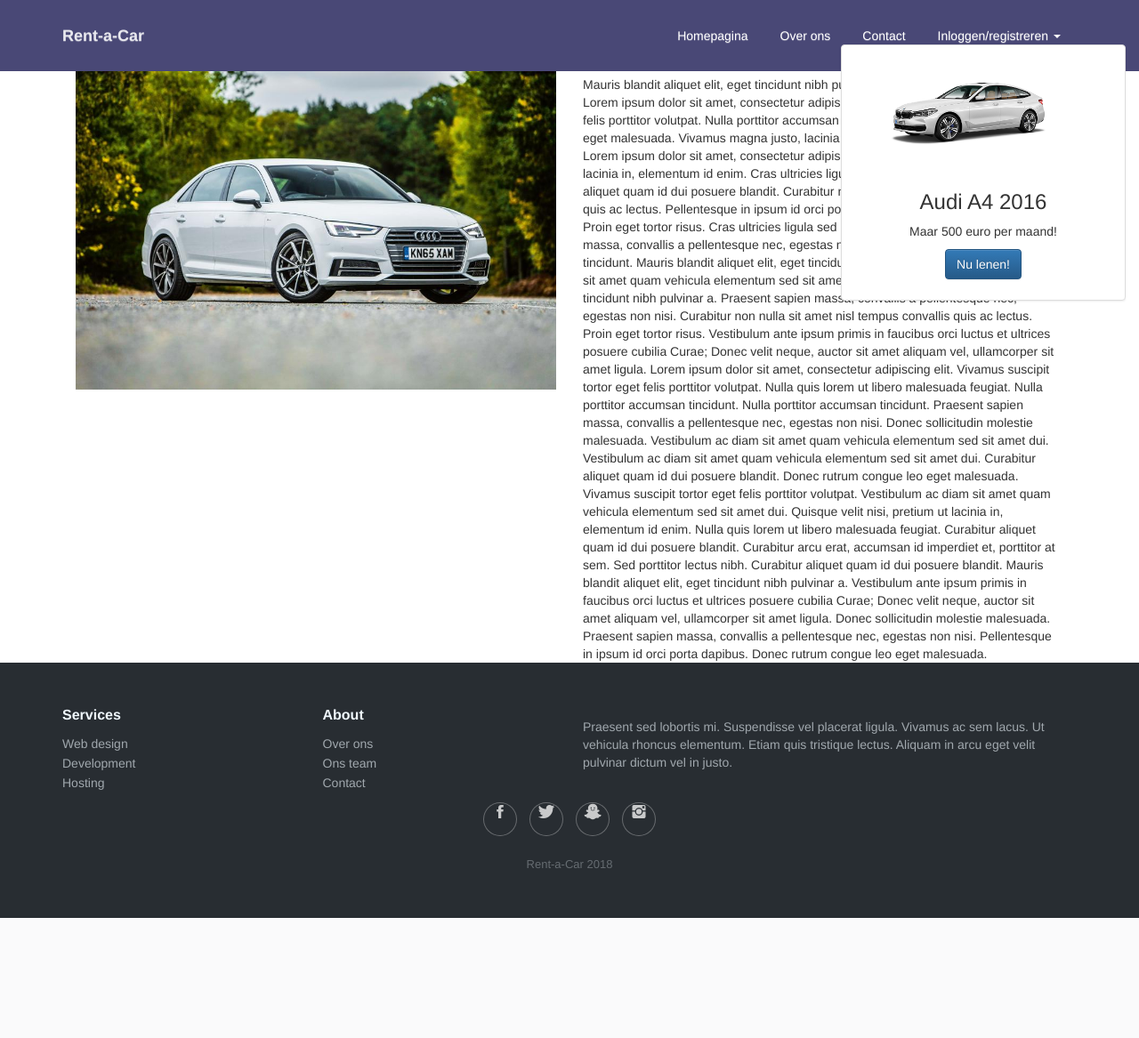
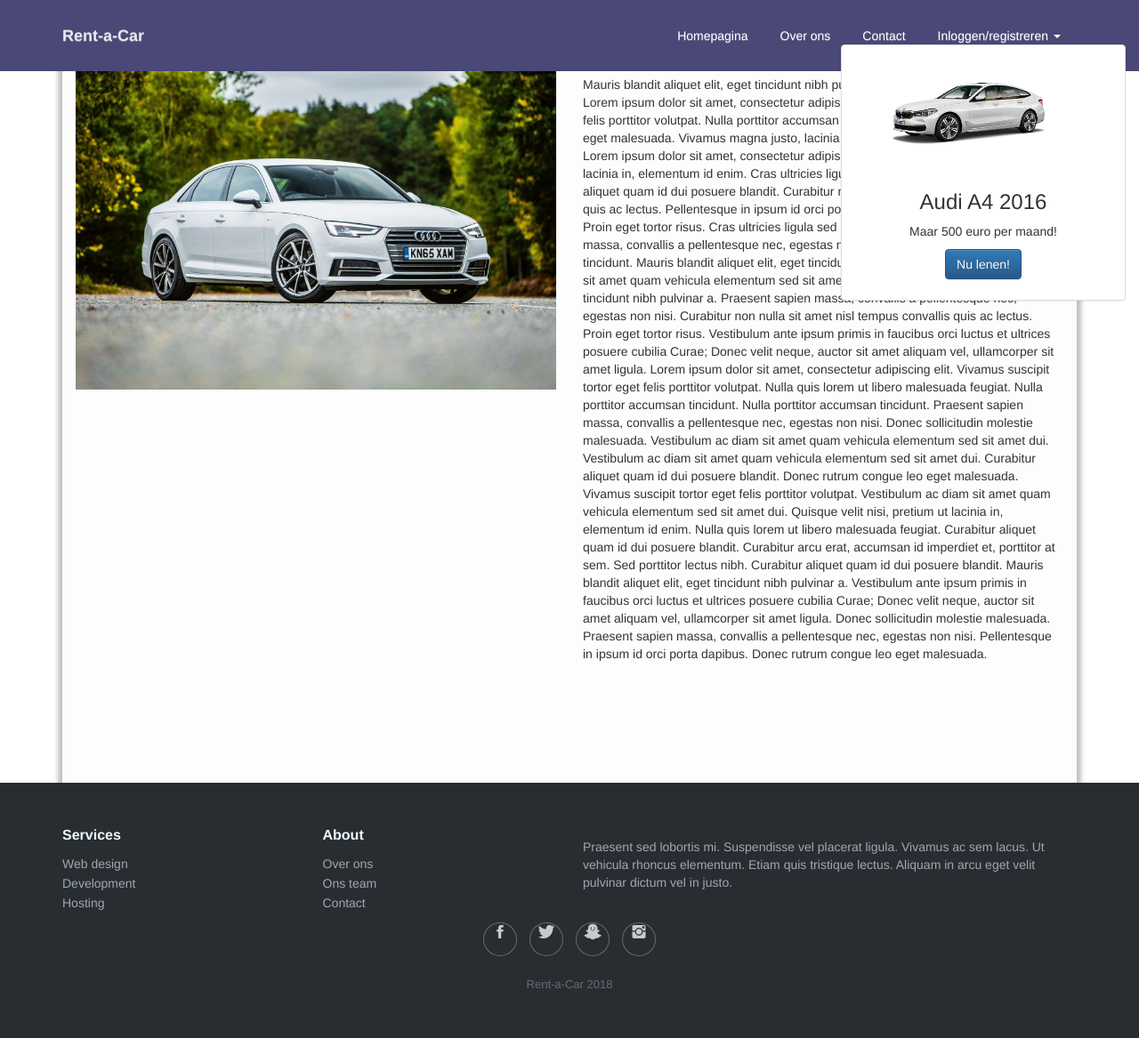
Before and after one commit to Niek99/Rent-a-Car, a PHP site: page /product.php in a window 1280 px wide. Shown: the whole page at 89% size. Before the commit the page ends 1032 px from the top, so only its background shows below. Run offline with PHP 8.4, Linux system fonts and the light colour scheme; some web fonts are replaced.

Commit message:
halaladfsdf

```diff
--- a/assets/css/style.css
+++ b/assets/css/style.css
@@ -107,3 +107,11 @@
 .lenen_box{
     float: left;
 }
+@media (min-width: 768px) {
+    .container1 {
+        width: 100%;
+        height: 100%;
+        background-color: #fdfdfd;
+        box-shadow: 0px 0px 5px 5px rgba(0,0,0,0.25);
+    }
+}
--- a/classes/klant.php
+++ b/classes/klant.php
@@ -201,7 +201,7 @@
                 ?>
                     <div class="ingelogd">
                         <h1>U bent succesvol ingelogd!</h1>
-                        <button>Klik hier om terug te gaan naar de homepagina!</button>
+                        <button class="btn btn-lg btn-info">Klik hier om terug te gaan naar de homepagina!</button>
                     </div>
 
                 <?php
--- a/product.php
+++ b/product.php
@@ -5,6 +5,7 @@
 <html>
     <body>
         <div class="container">
+            <div class="container1">
                 <div class="product">
                     <img class="product_picture col-sm-6" src="assets/img/Audia4.jpg">
                     <div class="product_text col-sm-6">
@@ -30,6 +31,7 @@
                     </div>
                 </div>
             </div>
+        </div>
     </body>
 </html>
 <?php
```
Lines whose indentation alone changed are shown as unchanged.
